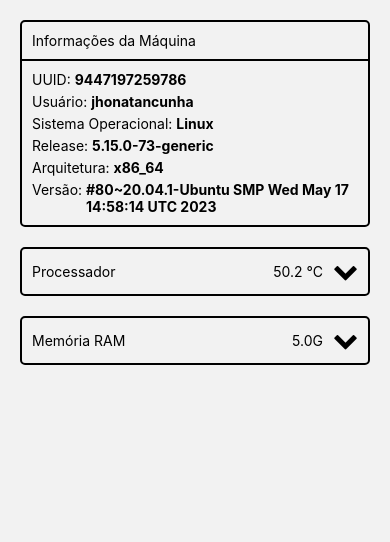
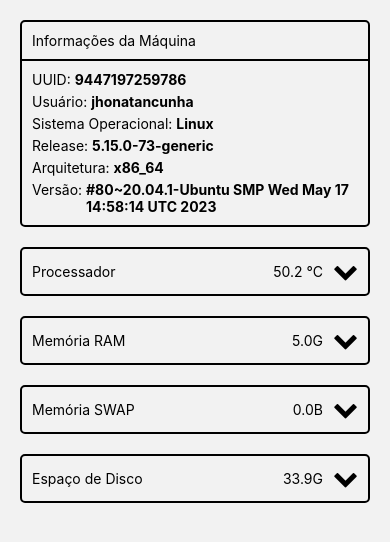
Before and after one commit to jhonatancunha/hwhealth, a React Native app in the folder mobile/: screen /MachineInfo in a window 390 px wide. Shown: the top 542 px of the page. Built offline with nearby package versions, Linux system fonts and the light colour scheme.

Commit message:
feat: criando card espacamento de disco

```diff
--- /dev/null
+++ b/mobile/src/components/CPUInfoCard/index.tsx
@@ -0,0 +1,126 @@
+import React, { useState } from 'react';
+import { Pressable, StyleSheet, Text, View } from 'react-native';
+import FontAwesome from 'react-native-vector-icons/FontAwesome';
+import { LineGraph } from '../LineGraph';
+
+interface ICPUInfoCard {
+    cpuCount: number;
+    cpuMeanPercentage: number;
+    historyCpuPercentage: number[];
+    temperatureUnit: string;
+    cpuMeanTemperature: number;
+    historyCpuTemperature: number[];
+}
+
+export const CPUInfoCard = ({
+    cpuCount,
+    cpuMeanPercentage,
+    historyCpuPercentage,
+    temperatureUnit,
+    cpuMeanTemperature,
+    historyCpuTemperature,
+}: ICPUInfoCard): React.ReactElement => {
+    const [open, setOpen] = useState(false);
+
+    return (
+        <View style={styles.card}>
+            <Pressable
+                style={styles.header}
+                onPress={() => setOpen(prevState => !prevState)}>
+                <View style={styles.titleWrapper}>
+                    <Text style={styles.title}>Processador</Text>
+                </View>
+                <View style={styles.titleCpuPercentage}>
+                    <Text style={styles.percentage}>
+                        {cpuMeanTemperature} °C
+                    </Text>
+                </View>
+                <View style={styles.iconLeft}>
+                    <FontAwesome
+                        name={open ? 'chevron-up' : 'chevron-down'}
+                        color="black"
+                        size={25}
+                    />
+                </View>
+            </Pressable>
+            {open ? (
+                <View style={styles.content}>
+                    <View style={styles.infoWrapper}>
+                        <Text style={styles.text}>Temperatura média: </Text>
+                        <Text style={styles.infoValue}>
+                            {cpuMeanTemperature}°C
+                        </Text>
+                    </View>
+                    <View style={styles.infoWrapper}>
+                        <Text style={styles.text}>Uso médio: </Text>
+                        <Text style={styles.infoValue}>
+                            {cpuMeanPercentage}%
+                        </Text>
+                    </View>
+
+                    <LineGraph />
+                </View>
+            ) : null}
+        </View>
+    );
+};
+
+CPUInfoCard.defaultProps = {
+    cpuCount: 8,
+    cpuMeanPercentage: 17.325,
+    historyCpuPercentagecpuCount: [
+        19.7, 17.5, 16.5, 17.8, 13.2, 21.2, 16.0, 16.7,
+    ],
+    temperatureUnit: 'celsius',
+    cpuMeanTemperature: 50.2,
+    historyCpuTemperaturecpuCount: [54.0, 49.0, 50.0, 49.0, 49.0],
+};
+
+const styles = StyleSheet.create({
+    card: {
+        width: '100%',
+        flexDirection: 'column',
+        borderWidth: 2,
+        borderRadius: 5,
+    },
+    content: {
+        padding: 10,
+        gap: 5,
+    },
+    header: {
+        width: '100%',
+        padding: 10,
+        flexDirection: 'row',
+    },
+    titleWrapper: {
+        flex: 1,
+        justifyContent: 'center',
+    },
+    title: {
+        color: 'black',
+    },
+    titleCpuPercentage: {
+        flex: 1,
+        justifyContent: 'center',
+        alignItems: 'flex-end',
+        marginRight: 10,
+    },
+    percentage: {
+        color: 'black',
+    },
+    iconLeft: {
+        justifyContent: 'center',
+        alignItems: 'center',
+    },
+    infoWrapper: {
+        flexDirection: 'row',
+        alignItems: 'flex-end',
+    },
+    infoValue: {
+        fontWeight: 'bold',
+        color: 'black',
+    },
+    text: {
+        color: 'black',
+    },
+});
--- /dev/null
+++ b/mobile/src/components/DiskInfoCard/index.tsx
@@ -0,0 +1,119 @@
+import React, { useState } from 'react';
+import { Pressable, StyleSheet, Text, View } from 'react-native';
+import FontAwesome from 'react-native-vector-icons/FontAwesome';
+import { LineGraph } from '../LineGraph';
+
+interface IDiskInfoCard {
+    total: string;
+    percent: number;
+    used: string;
+    historyPercent: number[];
+}
+
+export const DiskInfoCard = ({
+    total,
+    percent,
+    used,
+    historyPercent,
+}: IDiskInfoCard): React.ReactElement => {
+    const [open, setOpen] = useState(false);
+
+    return (
+        <View style={styles.card}>
+            <Pressable
+                style={styles.header}
+                onPress={() => setOpen(prevState => !prevState)}>
+                <View style={styles.titleWrapper}>
+                    <Text style={styles.title}>Espaço de Disco</Text>
+                </View>
+                <View style={styles.titleCpuPercentage}>
+                    <Text style={styles.percentage}>{used}</Text>
+                </View>
+                <View style={styles.iconLeft}>
+                    <FontAwesome
+                        name={open ? 'chevron-up' : 'chevron-down'}
+                        color="black"
+                        size={25}
+                    />
+                </View>
+            </Pressable>
+            {open ? (
+                <View style={styles.content}>
+                    <View style={styles.infoWrapper}>
+                        <Text style={styles.text}>Total: </Text>
+                        <Text style={styles.infoValue}>{total}</Text>
+                    </View>
+                    <View style={styles.infoWrapper}>
+                        <Text style={styles.text}>Usado: </Text>
+                        <Text style={styles.infoValue}>{used}</Text>
+                    </View>
+                    <View style={styles.infoWrapper}>
+                        <Text style={styles.text}>Porcentagem de uso: </Text>
+                        <Text style={styles.infoValue}>{percent}%</Text>
+                    </View>
+
+                    <LineGraph
+                        data={historyPercent}
+                        legend="Historico Espaço de Disco"
+                    />
+                </View>
+            ) : null}
+        </View>
+    );
+};
+
+DiskInfoCard.defaultProps = {
+    total: '15.5G',
+    percent: 41,
+    used: '5.0G',
+    historyPercent: [41, 20, 90, 60, 40, 20, 30, 40],
+};
+
+const styles = StyleSheet.create({
+    card: {
+        width: '100%',
+        flexDirection: 'column',
+        borderWidth: 2,
+        borderRadius: 5,
+    },
+    content: {
+        padding: 10,
+        gap: 5,
+    },
+    header: {
+        width: '100%',
+        padding: 10,
+        flexDirection: 'row',
+    },
+    titleWrapper: {
+        flex: 1,
+        justifyContent: 'center',
+    },
+    title: {
+        color: 'black',
+    },
+    titleCpuPercentage: {
+        flex: 1,
+        justifyContent: 'center',
+        alignItems: 'flex-end',
+        marginRight: 10,
+    },
+    percentage: {
+        color: 'black',
+    },
+    iconLeft: {
+        justifyContent: 'center',
+        alignItems: 'center',
+    },
+    infoWrapper: {
+        flexDirection: 'row',
+        alignItems: 'flex-end',
+    },
+    infoValue: {
+        fontWeight: 'bold',
+        color: 'black',
+    },
+    text: {
+        color: 'black',
+    },
+});
--- a/mobile/src/components/CPUInfo/index.tsx
+++ b/mobile/src/components/MemoryRamInfoCard/index.tsx
@@ -3,23 +3,27 @@ import { Pressable, StyleSheet, Text, View } from 'react-native';
 import FontAwesome from 'react-native-vector-icons/FontAwesome';
 import { LineGraph } from '../LineGraph';
 
-interface IUserInfoCard {
-    cpuCount: number;
-    cpuMeanPercentage: number;
-    historyCpuPercentage: number[];
-    temperatureUnit: string;
-    cpuMeanTemperature: number;
-    historyCpuTemperature: number[];
+interface IMemoryRamInfoCard {
+    total: string;
+    available: string;
+    percent: number;
+    used: string;
+    historyPercent: number[];
 }
 
-export const CPUInfo = ({
-    cpuCount,
-    cpuMeanPercentage,
-    historyCpuPercentage,
-    temperatureUnit,
-    cpuMeanTemperature,
-    historyCpuTemperature,
-}: IUserInfoCard): React.ReactElement => {
+// total: '15.5G',
+//     available: '9.1G',
+//     percent: 41,
+//     used: '5.0G',
+//     historyPercent: [41, 20, 90, 60, 40, 20, 30, 40],
+
+export const MemoryRamInfoCard = ({
+    total,
+    available,
+    percent,
+    used,
+    historyPercent,
+}: IMemoryRamInfoCard): React.ReactElement => {
     const [open, setOpen] = useState(false);
 
     return (
@@ -28,12 +32,10 @@ export const CPUInfo = ({
                 style={styles.header}
                 onPress={() => setOpen(prevState => !prevState)}>
                 <View style={styles.titleWrapper}>
-                    <Text style={styles.title}>Processador</Text>
+                    <Text style={styles.title}>Memória RAM</Text>
                 </View>
                 <View style={styles.titleCpuPercentage}>
-                    <Text style={styles.percentage}>
-                        {cpuMeanTemperature} °C
-                    </Text>
+                    <Text style={styles.percentage}>{used}</Text>
                 </View>
                 <View style={styles.iconLeft}>
                     <FontAwesome
@@ -46,34 +48,38 @@ export const CPUInfo = ({
             {open ? (
                 <View style={styles.content}>
                     <View style={styles.infoWrapper}>
-                        <Text style={styles.text}>Temperatura média: </Text>
-                        <Text style={styles.infoValue}>
-                            {cpuMeanTemperature}°C
-                        </Text>
+                        <Text style={styles.text}>Total: </Text>
+                        <Text style={styles.infoValue}>{total}</Text>
                     </View>
                     <View style={styles.infoWrapper}>
-                        <Text style={styles.text}>Uso médio: </Text>
-                        <Text style={styles.infoValue}>
-                            {cpuMeanPercentage}%
-                        </Text>
+                        <Text style={styles.text}>Disponível: </Text>
+                        <Text style={styles.infoValue}>{available}</Text>
+                    </View>
+                    <View style={styles.infoWrapper}>
+                        <Text style={styles.text}>Usado: </Text>
+                        <Text style={styles.infoValue}>{used}</Text>
+                    </View>
+                    <View style={styles.infoWrapper}>
+                        <Text style={styles.text}>Porcentagem de uso: </Text>
+                        <Text style={styles.infoValue}>{percent}%</Text>
                     </View>
 
-                    <LineGraph />
+                    <LineGraph
+                        data={historyPercent}
+                        legend="Historico Uso Memória RAM"
+                    />
                 </View>
             ) : null}
         </View>
     );
 };
 
-CPUInfo.defaultProps = {
-    cpuCount: 8,
-    cpuMeanPercentage: 17.325,
-    historyCpuPercentagecpuCount: [
-        19.7, 17.5, 16.5, 17.8, 13.2, 21.2, 16.0, 16.7,
-    ],
-    temperatureUnit: 'celsius',
-    cpuMeanTemperature: 50.2,
-    historyCpuTemperaturecpuCount: [54.0, 49.0, 50.0, 49.0, 49.0],
+MemoryRamInfoCard.defaultProps = {
+    total: '15.5G',
+    available: '9.1G',
+    percent: 41,
+    used: '5.0G',
+    historyPercent: [41, 20, 90, 60, 40, 20, 30, 40],
 };
 
 const styles = StyleSheet.create({
--- a/mobile/src/components/MemoryRamInfo/index.tsx
+++ b/mobile/src/components/MemorySwapInfoCard/index.tsx
@@ -3,27 +3,19 @@ import { Pressable, StyleSheet, Text, View } from 'react-native';
 import FontAwesome from 'react-native-vector-icons/FontAwesome';
 import { LineGraph } from '../LineGraph';
 
-interface IMemoryRamInfo {
+interface IMemorySwapInfoCard {
     total: string;
-    available: string;
     percent: number;
     used: string;
     historyPercent: number[];
 }
 
-// total: '15.5G',
-//     available: '9.1G',
-//     percent: 41,
-//     used: '5.0G',
-//     historyPercent: [41, 20, 90, 60, 40, 20, 30, 40],
-
-export const MemoryRamInfo = ({
+export const MemorySwapInfoCard = ({
     total,
-    available,
     percent,
     used,
     historyPercent,
-}: IMemoryRamInfo): React.ReactElement => {
+}: IMemorySwapInfoCard): React.ReactElement => {
     const [open, setOpen] = useState(false);
 
     return (
@@ -32,7 +24,7 @@ export const MemoryRamInfo = ({
                 style={styles.header}
                 onPress={() => setOpen(prevState => !prevState)}>
                 <View style={styles.titleWrapper}>
-                    <Text style={styles.title}>Memória RAM</Text>
+                    <Text style={styles.title}>Memória SWAP</Text>
                 </View>
                 <View style={styles.titleCpuPercentage}>
                     <Text style={styles.percentage}>{used}</Text>
@@ -52,10 +44,6 @@ export const MemoryRamInfo = ({
                         <Text style={styles.infoValue}>{total}</Text>
                     </View>
                     <View style={styles.infoWrapper}>
-                        <Text style={styles.text}>Disponível: </Text>
-                        <Text style={styles.infoValue}>{available}</Text>
-                    </View>
-                    <View style={styles.infoWrapper}>
                         <Text style={styles.text}>Usado: </Text>
                         <Text style={styles.infoValue}>{used}</Text>
                     </View>
@@ -66,7 +54,7 @@ export const MemoryRamInfo = ({
 
                     <LineGraph
                         data={historyPercent}
-                        legend="Historico Uso Memória RAM"
+                        legend="Historico Uso Memória SWAP"
                     />
                 </View>
             ) : null}
@@ -74,9 +62,8 @@ export const MemoryRamInfo = ({
     );
 };
 
-MemoryRamInfo.defaultProps = {
+MemorySwapInfoCard.defaultProps = {
     total: '15.5G',
-    available: '9.1G',
     percent: 41,
     used: '5.0G',
     historyPercent: [41, 20, 90, 60, 40, 20, 30, 40],
--- a/mobile/src/screens/MachineInfo/index.tsx
+++ b/mobile/src/screens/MachineInfo/index.tsx
@@ -1,8 +1,10 @@
 import React from 'react';
 import { StyleSheet } from 'react-native';
 import { ScrollView } from 'react-native-gesture-handler';
-import { CPUInfo } from '../../components/CPUInfo';
-import { MemoryRamInfo } from '../../components/MemoryRamInfo';
+import { CPUInfoCard } from '../../components/CPUInfoCard';
+import { DiskInfoCard } from '../../components/DiskInfoCard';
+import { MemoryRamInfoCard } from '../../components/MemoryRamInfoCard';
+import { MemorySwapInfoCard } from '../../components/MemorySwapInfoCard';
 import { UserInfoCard } from '../../components/UserInfoCard';
 
 export const MachineInfo = () => {
@@ -18,7 +20,7 @@ export const MachineInfo = () => {
                 osArchitecture={info.user_info.os_architecture}
                 osVersion={info.user_info.os_version}
             />
-            <CPUInfo
+            <CPUInfoCard
                 cpuCount={info.cpu.cpu_count}
                 cpuMeanPercentage={info.cpu.cpu_mean_percentage}
                 historyCpuPercentage={info.cpu.cpu_percentage}
@@ -26,12 +28,26 @@ export const MachineInfo = () => {
                 cpuMeanTemperature={info.cpu.cpu_mean_temperature}
                 historyCpuTemperature={info.cpu.cpu_temperature}
             />
-            <MemoryRamInfo
+            <MemoryRamInfoCard
                 total={info.memory_ram.total}
                 available={info.memory_ram.available}
                 percent={info.memory_ram.percent}
                 used={info.memory_ram.used}
                 historyPercent={info.memory_ram.history_percent}
+            />
+
+            <MemorySwapInfoCard
+                total={info.swap_memory.total}
+                percent={info.swap_memory.percent}
+                used={info.swap_memory.used}
+                historyPercent={info.swap_memory.history_percent}
+            />
+
+            <DiskInfoCard
+                total={info.disk.total}
+                percent={info.disk.percent}
+                used={info.disk.used}
+                historyPercent={info.disk.history_percent}
             />
         </ScrollView>
     );
@@ -71,7 +87,7 @@ const info = {
         used: '0.0B',
         free: '1.9G',
         percent: 0,
-        history_percent: [41, 20, 90, 60, 40, 20, 30, 40],
+        history_percent: [0, 1.9, 1.2, 0.2, 0, 0, 0.5, 0],
     },
     disk: {
         free: '27.7G',
```
